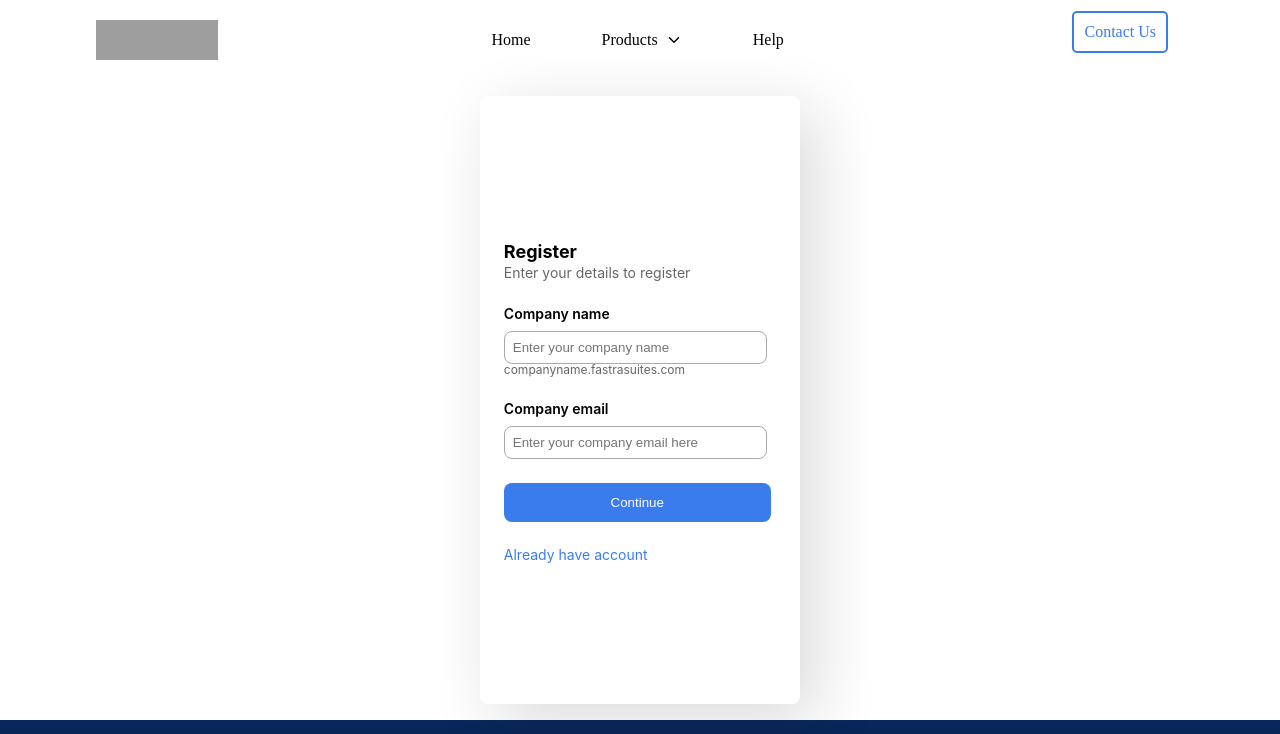
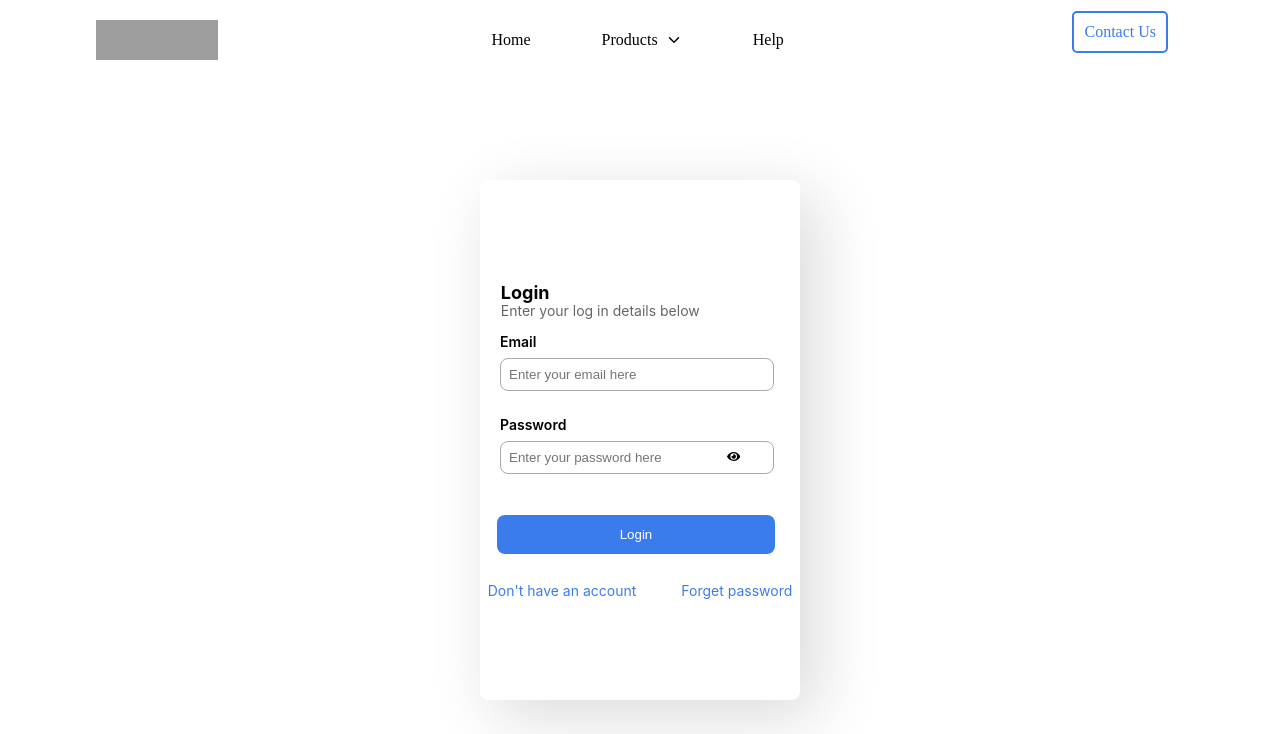
Before and after one commit to hafeezo/Fastra-Webclient-Frontend, a React (Create React App) app: page /login in a window 1280 px wide. Shown: the top 734 px of the page. Built offline with nearby package versions, Linux system fonts and the light colour scheme; grey boxes are pictures that could not be loaded; the HTML template or start-up script is replaced by a standard one.

Commit message:
form updates

```diff
--- a/src/App.js
+++ b/src/App.js
@@ -10,9 +10,10 @@ function App() {
     <Router>
       <Navbar/>
       <Switch>
-        <Route path="/" component={RegForm} />
-        <Route path="/login" component={Login} />
-      </Switch>
+  <Route exact path="/" component={RegForm} />
+  <Route path="/login" component={Login} />
+</Switch>
+
       <Footer/>
     </Router>
     </>
--- a/src/components/Login.jsx
+++ b/src/components/Login.jsx
@@ -1,36 +1,45 @@
 import styled from "styled-components";
 import { FaEye, FaEyeSlash } from "react-icons/fa";
-import { Link } from 'react-router-dom'
-import React,{ useState } from "react"
+import { Link } from "react-router-dom";
+import React, { useState } from "react";
 
 export default function LoginForm() {
-
   const [showPassword, setShowPassword] = useState(false);
 
   const togglePasswordVisibility = () => {
     setShowPassword(!showPassword);
-  }
+  };
 
   return (
-    <Lf id='#login'>
+    <Lf id="#login">
       <Lfwrap>
         <Title>Login</Title>
         <Paragraph>Enter your log in details below</Paragraph>
         <Cont>
           <Inputcont>
             <StyledLabel htmlFor="email">Email</StyledLabel>
-            <Input id="email" placeholder="Enter your email here"/>
+            <Input id="email" placeholder="Enter your email here" />
           </Inputcont>
           <Inputcont>
             <StyledLabel htmlFor="password">Password</StyledLabel>
-              <PasswordInput placeholder="Enter your password here"/>
-              {/* id="password" type={!showPassword ? "text" : "password"}  */}
-              <button className='togbut' type="button" onClick={togglePasswordVisibility}> {showPassword ? <FaEyeSlash /> : <FaEye />}</button>
+            <PasswordContainer>
+              <PasswordInput
+                placeholder="Enter your password here"
+                type={showPassword ? "text" : "password"}
+              />
+              <Togbut onClick={togglePasswordVisibility}>
+                {showPassword ? <FaEyeSlash /> : <FaEye />}
+              </Togbut>
+            </PasswordContainer>
           </Inputcont>
           <Button>Login</Button>
           <Loglink>
-            <p><Link to="/home">Don't have an account</Link></p>
-            <p><Link to="/login">Forget password</Link></p>
+            <p>
+              <Link to="/">Don't have an account</Link>
+            </p>
+            <p>
+              <Link to="">Forget password</Link>
+            </p>
           </Loglink>
         </Cont>
       </Lfwrap>
@@ -40,80 +49,72 @@ export default function LoginForm() {
 
 const Lf = styled.div`
   width: 100%;
-height: 65vh;
+  height: 90vh;
   display: flex;
   align-items: center;
   justify-content: center;
-`
+`;
 const Lfwrap = styled.div`
   width: 25%;
-height: 95%;
+  height: 65vh;
   position: relative;
   border-radius: 0.5rem;
-box-shadow: 16px 16px 64px 0px #1A1A1A29;
+  box-shadow: 16px 16px 64px 0px #1a1a1a29;
   display: flex;
   justify-content: center;
   flex-direction: column;
-`
+`;
 const Title = styled.h2`
   font-size: 18px;
   font-weight: 700;
   text-align: left;
   margin-left: 1.3rem;
-`
+`;
 const Paragraph = styled.p`
   font-size: 14px;
   margin-left: 1.3rem;
   margin-top: -1rem;
   opacity: 60%;
-`
+`;
 const Cont = styled.div`
   display: flex;
   align-items: center;
   justify-content: center;
   flex-direction: column;
   gap: 25px;
-`
+`;
 const Inputcont = styled.div`
   width: 100%;
   display: flex;
   flex-direction: column;
   margin-left: 2.5rem;
-
-.togbut{
-  position: absolute;
-top: 13.6rem;
-right: 50px;
-transform: translateY(-50%);
-border: none;
-background-color: transparent;
-:focus {
-  outline: none;
-}
-`
+  position: relative;
+`;
 const Input = styled.input`
   width: 80%;
   padding: 8px;
   border-radius: 0.5rem;
   border: 1px solid #aaaaaa;
-`
-const PasswordInput = styled(Input)`
+`;
+const PasswordContainer = styled.div`
+  position: relative;
   width: 80%;
+`;
+const PasswordInput = styled.input`
+  width: 100%;
   padding: 8px;
   border-radius: 0.5rem;
   border: 1px solid #aaaaaa;
-`
-// const EyeIcon = styled(FaEye)`
-// position: absolute;
-// top: 13.6rem;
-// right: 50px;
-// transform: translateY(-50%);
-// border: none;
-// background-color: transparent;
-// :focus {
-//   outline: none;
-// }
-// `
+`;
+const Togbut = styled.button`
+  position: absolute;
+  top: 50%;
+  right: 10px; /* Adjust as needed */
+  transform: translateY(-50%);
+  border: none;
+  background-color: transparent;
+  cursor: pointer;
+`;
 const Button = styled.button`
   background: #3b7ced;
   color: #fff;
@@ -125,7 +126,7 @@ text-decoration: none;
   cursor: pointer;
   margin-left: -0.5rem;
   margin-top: 1rem;
-`
+`;
 const Loglink = styled.div`
   display: flex;
   gap: 45px;
@@ -133,21 +134,21 @@ font-size: 14px;
   color: #3b7ced;
   text-decoration: none;
   margin-top: -0.7rem;
-:link{
+  :link {
     color: #3b7ced;
     text-decoration: none;
   }
-:visited{
+  :visited {
     color: #3b7ced;
     text-decoration: none;
   }
-:hover{
+  :hover {
     color: #3b7ced;
     text-decoration: none;
   }
-`
+`;
 const StyledLabel = styled.label`
   font-size: 14px;
   font-weight: 600;
   margin-bottom: 0.5rem;
-`
+`;
--- a/src/components/RegForm.css
+++ b/src/components/RegForm.css
@@ -1,6 +1,6 @@
 .fomain{
 width: 100%;
-height: 80vh;
+height: 90vh;
 display: flex;
 align-items: center;
 justify-content: center;
@@ -12,7 +12,7 @@ background-color: #fff;
 }
 .fowrap{
 width: 25%;
-height: 95%;
+height: 65vh;
 position: relative;
 border-radius: 0.5rem;
 box-shadow: 16px 16px 64px 0px #1A1A1A29;
```
Also changed, not shown: src/components/RegForm.jsx (+6 -9 lines). Lines whose indentation alone changed are shown as unchanged.
